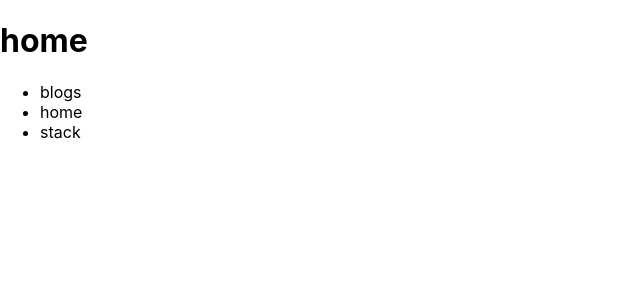
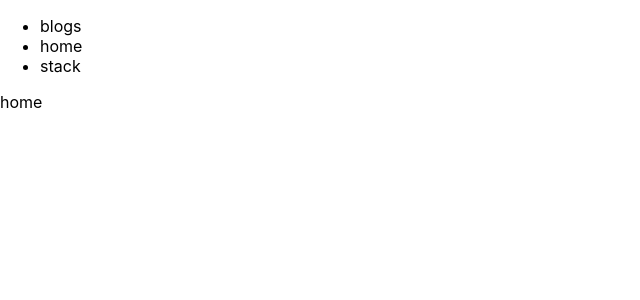
Before and after one commit to inblack67/Static-Site-Generation, a Next.js app: page / in a window 1280 px wide. Shown: the top 300 px of the page, without its empty margins (0-640 px from the left). Built offline with nearby package versions, Linux system fonts and the light colour scheme.

Commit message:
pages menu in a custom component

```diff
--- /dev/null
+++ b/components/Layout.jsx
@@ -0,0 +1,16 @@
+
+import Navbar from './Navbar'
+
+const Layout = ({ children }) => {
+
+    console.log();
+
+    return (
+        <div>
+            <Navbar menu={children.props.menu} />
+            {children}
+        </div>
+    )
+}
+
+export default Layout
--- /dev/null
+++ b/components/Navbar.jsx
@@ -0,0 +1,21 @@
+
+import Link from 'next/link'
+
+const Navbar = ({ menu }) => {
+
+    return (
+        <div>
+            <ul>
+                {menu.map((m, i) => <li key={i}>
+                    <Link href={m === 'index' ? `/` : `/${m}`}>
+                        <a>
+                            {m === 'index' ? 'home' : m}
+                        </a>
+                    </Link>
+                </li>)}
+            </ul>
+        </div>
+    )
+}
+
+export default Navbar
--- a/pages/_app.jsx
+++ b/pages/_app.jsx
@@ -1,7 +1,19 @@
 import '../styles/globals.css'
+import Layout from '../components/Layout'
 
 function MyApp({ Component, pageProps }) {
-  return <Component {...pageProps} />
+
+  return <Layout>
+    <Component {...pageProps} />
+  </Layout>
+}
+
+export const getStaticProps = async () => {
+  const dirs = fs.readdirSync('pages');
+  const menu = dirs.map(dir => dir.replace('.jsx', ''))
+  const pureMenu = menu.filter(m => m !== '_app' && m !== 'api');
+
+  return { props: { menu: pureMenu } };
 }
 
 export default MyApp
--- a/pages/index.jsx
+++ b/pages/index.jsx
@@ -1,22 +1,11 @@
 import Link from 'next/link';
 import fs from 'fs';
 
-const index = ({ menu }) => {
-
-  console.log(menu);
+const index = () => {
 
   return (
     <div>
-      <h1>home</h1>
-      <ul>
-        {menu.map((m, i) => <li key={i}>
-          <Link href={m === 'index' ? `/` : `/${m}`}>
-            <a>
-              {m === 'index' ? 'home' : m}
-            </a>
-          </Link>
-        </li>)}
-      </ul>
+      home
     </div>
   )
 }
```
